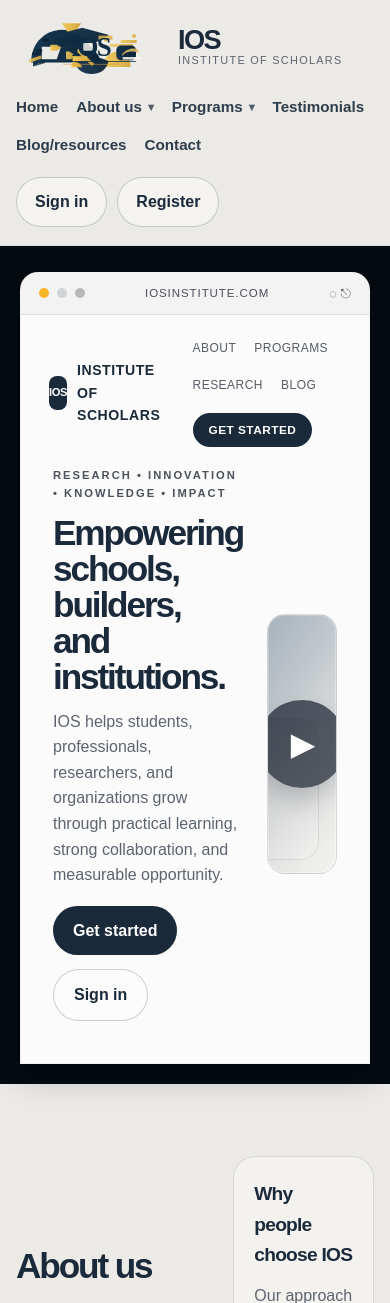
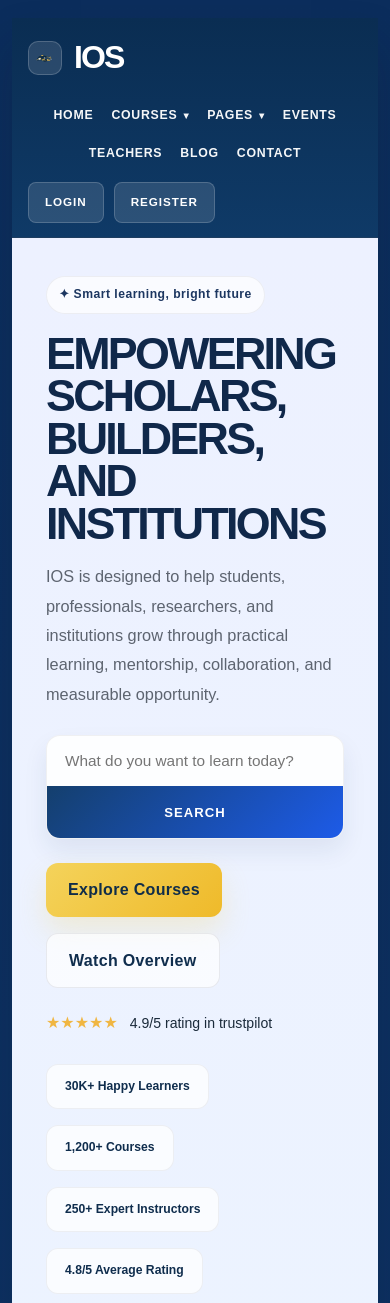
Before and after one commit to asunkemuhammed-oss/IOSInstitute, a Flask app: page / in a window 390 px wide; the page is wider, and only the part inside the window is pictured. Shown: the top 1303 px of that part. Run offline with Flask 3, Linux system fonts and the light colour scheme.

Commit message:
Finalize IOS landing page design

```diff
--- a/templates/home.html
+++ b/templates/home.html
@@ -14,19 +14,32 @@
         --primary: #1a2a3a;
         --accent: #d6794d;
         --line: rgba(17, 24, 39, 0.12);
+        --ios-blue: #1d5be8;
+        --ios-dark: #0f2d4d;
+        --ios-soft: #edf1f8;
+        --ios-gold: #f7d44b;
+        --section-bg: #f3f6fb;
       }
 
       * { box-sizing: border-box; }
       html { scroll-behavior: smooth; }
       body {
         margin: 0;
-        background: var(--bg);
+        background: linear-gradient(180deg, #0b2d5c 0%, #194b8f 100%);
         color: var(--text);
         font-family: Arial, Helvetica, sans-serif;
         line-height: 1.6;
       }
       a { text-decoration: none; color: inherit; }
-      img { max-width: 100%; }
+      img { max-width: 100%; display: block; }
+
+      .page-shell {
+        width: min(1280px, calc(100% - 24px));
+        margin: 18px auto;
+        background: #edf1f6;
+        box-shadow: 0 28px 45px rgba(17, 24, 39, 0.2);
+        overflow: hidden;
+      }
 
       .container {
         width: min(1180px, calc(100% - 32px));
@@ -34,20 +47,16 @@
       }
 
       .topbar {
-        position: sticky;
-        top: 0;
-        z-index: 20;
-        background: rgba(236,234,230,0.8);
-        backdrop-filter: blur(10px);
-        border-bottom: 1px solid rgba(17, 24, 39, 0.06);
+        background: linear-gradient(180deg, #0a2d52 0%, #0f3a67 100%);
+        border-bottom: 1px solid rgba(255,255,255,0.08);
       }
 
-      .nav {
+      .topbar-inner {
         display: flex;
         align-items: center;
         justify-content: space-between;
-        min-height: 82px;
-        gap: 20px;
+        min-height: 72px;
+        gap: 18px;
       }
 
       .brand {
@@ -57,42 +66,33 @@
       }
 
       .brand-mark {
-        width: 150px;
-        height: 56px;
+        width: 34px;
+        height: 34px;
+        border-radius: 10px;
         display: flex;
         align-items: center;
         justify-content: center;
+        background: rgba(255,255,255,0.12);
+        box-shadow: inset 0 0 0 1px rgba(255,255,255,0.18);
       }
 
       .brand-mark img {
-        display: block;
-        width: 100%;
-        height: 100%;
-        object-fit: contain;
-      }
-
-      .brand-text {
-        line-height: 1.05;
+        width: 20px;
+        height: 20px;
       }
 
       .brand-name {
-        font-size: 1.7rem;
+        font-size: 2rem;
         font-weight: 800;
         letter-spacing: -0.06em;
-        color: var(--primary);
-      }
-
-      .brand-sub {
-        font-size: 0.68rem;
-        letter-spacing: 0.12em;
-        text-transform: uppercase;
-        color: var(--muted);
+        color: #fff;
       }
 
       .nav-links {
         display: flex;
         align-items: center;
-        gap: 14px;
+        justify-content: center;
+        gap: 18px;
         flex-wrap: wrap;
       }
 
@@ -102,10 +102,12 @@
 
       .nav-item > a,
       .dropdown-menu a {
-        color: var(--primary);
-        font-size: 0.95rem;
-        font-weight: 600;
-        opacity: 0.9;
+        color: #fff;
+        font-size: 0.77rem;
+        font-weight: 700;
+        letter-spacing: 0.06em;
+        text-transform: uppercase;
+        opacity: 0.96;
         display: inline-flex;
         align-items: center;
         gap: 6px;
@@ -113,25 +115,19 @@
 
       .nav-item > a.has-caret::after {
         content: "▾";
-        font-size: 0.72rem;
-        color: var(--primary);
-        opacity: 0.8;
-      }
-
-      .nav-item > a:hover,
-      .dropdown-menu a:hover {
-        opacity: 1;
+        font-size: 0.62rem;
+        color: #fff;
       }
 
       .dropdown-menu {
         position: absolute;
         top: calc(100% + 10px);
         left: 0;
-        min-width: 200px;
-        background: rgba(255,255,255,0.9);
-        border: 1px solid var(--line);
-        border-radius: 14px;
-        box-shadow: 0 16px 30px rgba(17, 24, 39, 0.08);
+        min-width: 210px;
+        background: rgba(255,255,255,0.98);
+        border: 1px solid rgba(17, 24, 39, 0.08);
+        border-radius: 12px;
+        box-shadow: 0 18px 28px rgba(17, 24, 39, 0.08);
         padding: 8px 0;
         display: none;
         z-index: 30;
@@ -145,18 +141,7 @@
       .dropdown-menu a {
         display: block;
         padding: 10px 14px;
-      }
-
-      .ghost-btn {
-        border: 1px solid rgba(17,24,39,0.2);
-        background: rgba(255,255,255,0.4);
-        color: var(--primary);
-        padding: 11px 18px;
-        border-radius: 999px;
-        display: inline-flex;
-        align-items: center;
-        justify-content: center;
-        font-weight: 700;
+        color: var(--ios-dark);
       }
 
       .nav-cta {
@@ -166,247 +151,283 @@
         flex-wrap: wrap;
       }
 
-      .hero-wrap {
-        padding: 26px 0 20px;
-        background: #050b11;
-      }
-
-      .browser-shell {
-        width: min(1180px, calc(100% - 40px));
-        margin: 0 auto;
-        background: #efefef;
-        border-radius: 18px 18px 0 0;
-        border: 1px solid rgba(255,255,255,0.08);
-        overflow: hidden;
-        box-shadow: 0 14px 30px rgba(0,0,0,0.22);
-      }
-
-      .browser-bar {
-        display: flex;
+      .ghost-btn {
+        background: rgba(255,255,255,0.12);
+        color: #fff;
+        border: 1px solid rgba(255,255,255,0.18);
+        padding: 10px 16px;
+        border-radius: 8px;
+        display: inline-flex;
         align-items: center;
-        justify-content: space-between;
-        gap: 16px;
-        background: #f3f3f3;
-        border-bottom: 1px solid rgba(17,24,39,0.08);
-        padding: 10px 18px;
-      }
-
-      .browser-dots {
-        display: flex;
-        align-items: center;
-        gap: 8px;
-      }
-
-      .browser-dots span {
-        width: 10px;
-        height: 10px;
-        border-radius: 50%;
-        background: rgba(17,24,39,0.25);
-        display: inline-block;
-      }
-
-      .browser-dots span:first-child { background: #f8b52a; }
-      .browser-dots span:nth-child(2) { background: #d0d4d8; }
-      .browser-dots span:nth-child(3) { background: #b9b9b9; }
-
-      .browser-domain {
-        flex: 1;
-        text-align: center;
-        color: rgba(17,24,39,0.75);
-        font-size: 0.72rem;
+        justify-content: center;
+        font-size: 0.73rem;
+        font-weight: 700;
         letter-spacing: 0.08em;
         text-transform: uppercase;
       }
 
-      .browser-actions {
-        display: flex;
-        align-items: center;
-        gap: 10px;
-        color: rgba(17,24,39,0.65);
-        font-size: 0.82rem;
+      .hero-wrap {
+        background: linear-gradient(180deg, #edf1ff 0%, #ebf5ff 100%);
+        padding: 0;
       }
 
-      .browser-content {
-        background: rgba(255,255,255,0.78);
-        padding: 16px 18px 10px;
+      .hero-box {
+        display: grid;
+        grid-template-columns: 1.02fr 0.98fr;
+        align-items: center;
+        gap: 28px;
+        padding: 30px 48px 0;
+        min-height: 620px;
       }
 
-      .browser-top-nav {
-        display: flex;
-        align-items: center;
-        justify-content: space-between;
-        gap: 16px;
-        padding: 8px 10px 12px;
+      .hero-copy {
+        padding: 18px 0 30px;
       }
 
-      .brand-mini {
+      .hero-pill {
         display: inline-flex;
         align-items: center;
-        gap: 10px;
+        gap: 8px;
+        padding: 8px 12px;
+        border-radius: 999px;
+        background: rgba(255,255,255,0.7);
+        border: 1px solid rgba(17,24,39,0.06);
+        color: #1c3660;
+        font-size: 0.76rem;
+        font-weight: 700;
+        letter-spacing: 0.04em;
+        margin-bottom: 18px;
       }
 
-      .mini-mark {
-        display: inline-flex;
-        align-items: center;
-        justify-content: center;
-        width: 34px;
-        height: 34px;
-        border-radius: 8px;
-        background: var(--primary);
-        color: white;
-        font-size: 0.7rem;
+      .hero-copy h1 {
+        margin: 0;
+        color: #10284a;
+        font-size: clamp(2.8rem, 4.4vw, 5.3rem);
+        line-height: 0.95;
+        letter-spacing: -0.06em;
         font-weight: 800;
-        letter-spacing: -0.04em;
       }
 
-      .mini-word {
-        color: var(--primary);
-        font-size: 0.88rem;
-        font-weight: 700;
-        letter-spacing: 0.04em;
-        text-transform: uppercase;
+      .hero-copy p {
+        margin: 18px 0 0;
+        color: var(--muted);
+        font-size: 1.02rem;
+        line-height: 1.8;
+        max-width: 560px;
       }
 
-      .browser-links {
+      .search-row {
         display: flex;
-        align-items: center;
-        gap: 18px;
-        flex-wrap: wrap;
-        color: rgba(17,24,39,0.7);
-        font-size: 0.75rem;
-        letter-spacing: 0.04em;
-        text-transform: uppercase;
+        margin-top: 26px;
+        width: min(100%, 520px);
+        background: rgba(255,255,255,0.88);
+        border: 1px solid rgba(17,24,39,0.06);
+        border-radius: 16px;
+        overflow: hidden;
+        box-shadow: 0 12px 24px rgba(21, 51, 90, 0.08);
       }
 
-      .cta-inline {
-        background: var(--primary);
-        color: white;
+      .search-row input {
+        flex: 1;
         border: none;
-        border-radius: 999px;
-        padding: 10px 16px;
-        font-size: 0.74rem;
-        font-weight: 700;
-        letter-spacing: 0.04em;
-        text-transform: uppercase;
+        background: transparent;
+        padding: 16px 18px;
+        font-size: 0.96rem;
+        color: var(--text);
       }
 
-      .hero-scene {
-        display: grid;
-        grid-template-columns: 1.1fr 0.9fr;
-        align-items: center;
-        gap: 24px;
-        padding: 8px 6px 32px;
-      }
-
-      .copy-block {
-        position: relative;
-        padding-left: 8px;
-      }
-
-      .copy-block .eyebrow {
-        display: inline-block;
-        margin-bottom: 12px;
-        color: rgba(17,24,39,0.75);
-        font-size: 0.7rem;
-        letter-spacing: 0.18em;
+      .search-row button {
+        border: none;
+        background: linear-gradient(135deg, #143f6d 0%, #1d5be8 100%);
+        color: #fff;
+        padding: 0 22px;
+        font-size: 0.82rem;
+        font-weight: 700;
+        letter-spacing: 0.08em;
         text-transform: uppercase;
-        font-weight: 700;
-      }
-
-      .copy-block h1 {
-        margin: 0;
-        font-size: clamp(2.2rem, 3.2vw, 4.3rem);
-        line-height: 1.02;
-        letter-spacing: -0.06em;
-        color: var(--primary);
-        max-width: 520px;
-      }
-
-      .copy-block p {
-        margin: 14px 0 18px;
-        font-size: 1rem;
-        max-width: 520px;
-        color: var(--muted);
       }
 
       .hero-actions {
         display: flex;
-        gap: 14px;
-        margin-top: 18px;
+        gap: 16px;
+        margin-top: 24px;
         flex-wrap: wrap;
       }
 
+      .primary-btn,
+      .secondary-btn {
+        display: inline-flex;
+        align-items: center;
+        justify-content: center;
+        padding: 14px 22px;
+        border-radius: 12px;
+        font-weight: 700;
+        letter-spacing: 0.02em;
+      }
+
       .primary-btn {
-        background: var(--primary);
+        background: linear-gradient(135deg, #f4d35b 0%, #efba2a 100%);
+        color: #102d49;
+        box-shadow: 0 14px 28px rgba(244, 211, 91, 0.24);
+      }
+
+      .secondary-btn {
+        background: rgba(255,255,255,0.7);
+        border: 1px solid rgba(17,24,39,0.08);
+        color: var(--ios-dark);
+      }
+
+      .rating-row {
+        display: flex;
+        align-items: center;
+        gap: 12px;
+        margin-top: 22px;
+        color: var(--primary);
+        font-size: 0.88rem;
+      }
+
+      .rating-stars {
+        display: inline-flex;
+        gap: 2px;
+        color: #f0b642;
+        font-size: 1rem;
+      }
+
+      .quick-badges {
+        display: flex;
+        gap: 16px;
+        flex-wrap: wrap;
+        margin-top: 28px;
+      }
+
+      .quick-badge {
+        display: inline-flex;
+        align-items: center;
+        justify-content: center;
+        padding: 12px 18px;
+        border-radius: 12px;
+        font-size: 0.76rem;
+        font-weight: 700;
+        color: var(--ios-dark);
+        background: rgba(255,255,255,0.72);
+        border: 1px solid rgba(17,24,39,0.06);
+      }
+
+      .hero-visual {
+        position: relative;
+        display: flex;
+        align-items: flex-end;
+        justify-content: center;
+        min-height: 560px;
+      }
+
+      .hero-photo {
+        position: relative;
+        width: min(100%, 540px);
+        height: 520px;
+        border-radius: 30px 30px 0 0;
+        overflow: hidden;
+        background: linear-gradient(180deg, #e8e1fb 0%, #dfe9ff 100%);
+        box-shadow: 0 28px 44px rgba(17,24,39,0.14);
+      }
+
+      .hero-photo img {
+        width: 100%;
+        height: 100%;
+        object-fit: cover;
+      }
+
+      .float-card {
+        position: absolute;
+        background: rgba(255,255,255,0.9);
+        box-shadow: 0 16px 28px rgba(17,24,39,0.1);
+        border: 1px solid rgba(17,24,39,0.04);
+        border-radius: 16px;
+        padding: 12px 14px;
+        color: var(--ios-dark);
+        z-index: 2;
+      }
+
+      .float-card strong {
+        display: block;
+        font-size: 1.08rem;
+      }
+
+      .float-card span {
+        font-size: 0.72rem;
+        color: var(--muted);
+      }
+
+      .float-off {
+        top: 140px;
+        right: 30px;
+        background: rgba(244, 211, 91, 0.25);
+      }
+
+      .float-clients {
+        left: 36px;
+        bottom: 70px;
+        background: rgba(255,255,255,0.92);
+      }
+
+      .hero-stat-strip {
+        width: min(100%, 1180px);
+        margin: 0 auto;
+        display: grid;
+        grid-template-columns: 1.2fr repeat(3, minmax(0, 1fr));
+        gap: 18px;
+        padding: 26px 26px 20px;
+        background: linear-gradient(180deg, #0e2f58 0%, #102d49 100%);
+        border-radius: 18px 18px 0 0;
+        transform: translateY(18px);
+      }
+
+      .hero-stat-strip .title {
+        display: flex;
+        align-items: center;
+        padding: 10px 10px;
         color: #fff;
-        padding: 12px 20px;
-        border-radius: 999px;
+        font-size: clamp(1.8rem, 2.8vw, 3rem);
+        line-height: 1.08;
+        letter-spacing: -0.06em;
         font-weight: 700;
       }
 
-      .secondary-btn {
-        border: 1px solid rgba(17,24,39,0.2);
-        background: rgba(255,255,255,0.35);
-        color: var(--primary);
-        padding: 12px 20px;
-        border-radius: 999px;
-        font-weight: 700;
+      .hero-stat-box {
+        display: flex;
+        flex-direction: column;
+        align-items: center;
+        justify-content: center;
+        text-align: center;
+        min-height: 150px;
+        padding: 18px 14px;
+        border-radius: 14px;
       }
 
-      .video-panel {
-        position: relative;
+      .hero-stat-box:nth-child(2) { background: rgba(123, 154, 241, 0.2); }
+      .hero-stat-box:nth-child(3) { background: rgba(58, 194, 142, 0.2); }
+      .hero-stat-box:nth-child(4) { background: rgba(231, 95, 95, 0.18); }
+
+      .stat-icon {
+        width: 64px;
+        height: 64px;
+        border-radius: 50%;
+        border: 2px solid rgba(255,255,255,0.42);
         display: flex;
         align-items: center;
         justify-content: center;
-        min-height: 270px;
+        font-size: 1.8rem;
+        margin-bottom: 12px;
+        color: #fff;
       }
 
-      .video-visual {
-        position: relative;
-        width: 100%;
-        max-width: 420px;
-        height: 260px;
-        border-radius: 18px;
-        background: linear-gradient(135deg, rgba(18,52,78,0.15) 0%, rgba(15,26,35,0.12) 28%, rgba(242,240,235,0.95) 100%);
-        border: 1px solid rgba(17,24,39,0.08);
-        overflow: hidden;
-        box-shadow: inset 0 0 0 1px rgba(255,255,255,0.5);
+      .hero-stat-box strong {
+        color: #fff;
+        font-size: 1.12rem;
       }
 
-      .video-visual::before {
-        content: "";
-        position: absolute;
-        inset: 0;
-        background: linear-gradient(120deg, rgba(18,52,78,0.25), rgba(18,52,78,0.08), rgba(255,255,255,0.18));
-      }
-
-      .video-visual::after {
-        content: "";
-        position: absolute;
-        width: 180px;
-        height: 140px;
-        right: 18px;
-        bottom: 14px;
-        border-radius: 18px;
-        background: linear-gradient(135deg, rgba(0,0,0,0.18), rgba(255,255,255,0.3));
-        box-shadow: 0 0 0 1px rgba(17,24,39,0.08);
-      }
-
-      .play-btn {
-        position: absolute;
-        left: 50%;
-        top: 50%;
-        transform: translate(-50%, -50%);
-        width: 88px;
-        height: 88px;
-        border: none;
-        border-radius: 50%;
-        background: rgba(17,24,39,0.68);
-        color: white;
-        font-size: 2rem;
-        padding-left: 8px;
-        box-shadow: 0 12px 24px rgba(17,24,39,0.18);
-        z-index: 2;
+      section {
+        padding: 72px 0;
       }
 
       .mini-card {
@@ -686,12 +707,29 @@
       }
 
       @media (max-width: 900px) {
-        .hero-content,
+        .topbar-inner,
+        .hero-box,
         .about-grid,
         .skills-grid,
         .research-grid,
         .testimonials-grid,
         .resources-grid {
+          grid-template-columns: 1fr 1fr;
+        }
+
+        .topbar-inner {
+          display: grid;
+          grid-template-columns: 1fr;
+          padding: 14px 0;
+        }
+
+        .hero-box {
+          display: grid;
+          grid-template-columns: 1fr;
+          padding: 24px 20px 0;
+        }
+
+        .hero-stat-strip {
           grid-template-columns: 1fr 1fr;
         }
       }
@@ -711,54 +749,71 @@
         .research-grid,
         .testimonials-grid,
         .resources-grid,
-        .contact-box {
+        .contact-box,
+        .hero-stat-strip {
           grid-template-columns: 1fr;
           display: grid;
+        }
+
+        .hero-box {
+          padding: 20px 18px 0;
+        }
+
+        .hero-copy h1 {
+          font-size: 2.8rem;
+        }
+
+        .search-row {
+          flex-direction: column;
+          border-radius: 14px;
+        }
+
+        .search-row button {
+          min-height: 52px;
         }
       }
     </style>
   </head>
   <body>
+    <div class="page-shell">
       <header class="topbar">
-      <div class="container nav">
+        <div class="container topbar-inner">
           <div class="brand">
             <div class="brand-mark">
-            <img src="/static/images/ios-logo.svg" alt="IOS Institute logo">
+              <img src="/static/images/ios-logo.svg" alt="IOS logo">
             </div>
-          <div class="brand-text">
             <div class="brand-name">IOS</div>
-            <div class="brand-sub">Institute of Scholars</div>
-          </div>
           </div>
 
           <nav class="nav-links">
             <div class="nav-item"><a href="#home">Home</a></div>
 
             <div class="nav-item has-menu">
-            <a class="has-caret" href="#about">About us</a>
+              <a class="has-caret" href="#about">Courses</a>
               <div class="dropdown-menu">
                 <a href="#about">Overview</a>
-              <a href="#team">Our team</a>
+                <a href="#team">Mentors</a>
                 <a href="#contact">Contact</a>
               </div>
             </div>
 
             <div class="nav-item has-menu">
-            <a class="has-caret" href="#tech-skills">Programs</a>
+              <a class="has-caret" href="#tech-skills">Pages</a>
               <div class="dropdown-menu">
-              <a href="#tech-skills">Tech Skills</a>
-              <a href="#research-institute">Research institute</a>
+                <a href="#tech-skills">Programs</a>
+                <a href="#research-institute">Research</a>
                 <a href="#blog">Resources</a>
               </div>
             </div>
 
-          <div class="nav-item"><a href="#testimonials">Testimonials</a></div>
-          <div class="nav-item"><a href="#blog">Blog/resources</a></div>
+            <div class="nav-item"><a href="#events">Events</a></div>
+            <div class="nav-item"><a href="#teachers">Teachers</a></div>
+            <div class="nav-item"><a href="#blog">Blog</a></div>
             <div class="nav-item"><a href="#contact">Contact</a></div>
           </nav>
 
           <div class="nav-cta">
-          <a class="ghost-btn" href="/login">Sign in</a>
+            <a class="ghost-btn" href="/login">Login</a>
             <a class="ghost-btn" href="/register">Register</a>
           </div>
         </div>
@@ -766,49 +821,108 @@
 
       <main>
         <section id="home" class="hero-wrap">
-        <div class="browser-shell">
-          <div class="browser-bar">
-            <div class="browser-dots"><span></span><span></span><span></span></div>
-            <div class="browser-domain">iosinstitute.com</div>
-            <div class="browser-actions">◌ ⎋</div>
+          <div class="container hero-box">
+            <div class="hero-copy">
+              <div class="hero-pill">✦ Smart learning, bright future</div>
+              <h1>EMPOWERING SCHOLARS,<br>BUILDERS, AND<br>INSTITUTIONS</h1>
+              <p>
+                IOS is designed to help students, professionals, researchers, and institutions grow through practical learning, mentorship,
+                collaboration, and measurable opportunity.
+              </p>
+
+              <div class="search-row">
+                <input type="text" placeholder="What do you want to learn today?" aria-label="Course search">
+                <button type="button">Search</button>
               </div>
 
-          <div class="browser-content">
-            <div class="browser-top-nav">
-              <div class="brand-mini">
-                <span class="mini-mark">IOS</span>
-                <span class="mini-word">Institute of Scholars</span>
+              <div class="hero-actions">
+                <a class="primary-btn" href="/register">Explore Courses</a>
+                <a class="secondary-btn" href="#about">Watch Overview</a>
               </div>
 
-              <div class="browser-links">
-                <span>About</span>
-                <span>Programs</span>
-                <span>Research</span>
-                <span>Blog</span>
-                <button class="cta-inline">Get Started</button>
+              <div class="rating-row">
+                <span class="rating-stars">★★★★★</span>
+                <span>4.9/5 rating in trustpilot</span>
+              </div>
+
+              <div class="quick-badges">
+                <span class="quick-badge">30K+ Happy Learners</span>
+                <span class="quick-badge">1,200+ Courses</span>
+                <span class="quick-badge">250+ Expert Instructors</span>
+                <span class="quick-badge">4.8/5 Average Rating</span>
               </div>
             </div>
 
-            <div class="hero-scene">
-              <div class="copy-block">
-                <div class="eyebrow">Research • Innovation • Knowledge • Impact</div>
-                <h1>Empowering schools, builders, and institutions.</h1>
-                <p>
-                  IOS helps students, professionals, researchers, and organizations grow through practical learning,
-                  strong collaboration, and measurable opportunity.
-                </p>
+            <div class="hero-visual">
+              <div class="float-card float-off">
+                <strong>20% Off</strong>
+                <span>On all weekend courses</span>
+              </div>
 
-                <div class="hero-actions">
-                  <a class="primary-btn" href="/register">Get started</a>
-                  <a class="secondary-btn" href="/login">Sign in</a>
+              <div class="float-card float-clients">
+                <strong>5M+</strong>
+                <span>Students</span>
+              </div>
+
+              <div class="hero-photo">
+                <img
+                  src="https://images.unsplash.com/photo-1522202176988-66273c2fd55f?auto=format&fit=crop&w=1200&q=80"
+                  alt="Professional working on a laptop while learning and collaborating"
+                >
+              </div>
             </div>
           </div>
 
-              <div class="video-panel">
-                <div class="video-visual">
-                  <button class="play-btn" aria-label="Play video">▶</button>
+          <div class="container hero-stat-strip">
+            <div class="title">Best platform to learn everything</div>
+
+            <div class="hero-stat-box">
+              <div class="stat-icon">◎</div>
+              <strong>Language</strong>
+            </div>
+
+            <div class="hero-stat-box">
+              <div class="stat-icon">↗</div>
+              <strong>Business</strong>
+            </div>
+
+            <div class="hero-stat-box">
+              <div class="stat-icon">▤</div>
+              <strong>Literature</strong>
             </div>
           </div>
+        </section>
+
+        <section class="why-section">
+          <div class="container">
+            <div class="section-head" style="text-align:center; margin-bottom:28px;">
+              <h2>Why We Are The Best?</h2>
+              <p>We are the best because we are a complete platform for your learning journey.</p>
+            </div>
+
+            <div class="skills-grid">
+              <div class="feature-card">
+                <span class="tag">15</span>
+                <h3>Years Of Glory</h3>
+                <p>Long-term experience delivering quality learning outcomes and academic support.</p>
+              </div>
+
+              <div class="feature-card">
+                <span class="tag">500+</span>
+                <h3>Expert Mentors</h3>
+                <p>Industry-ready experts, professionals, and educators guiding each learner.</p>
+              </div>
+
+              <div class="feature-card">
+                <span class="tag">Job</span>
+                <h3>Placement Support</h3>
+                <p>Practical pathways to internships, job readiness, and career opportunities.</p>
+              </div>
+
+              <div class="feature-card">
+                <span class="tag">Research</span>
+                <h3>Research &amp; Innovation</h3>
+                <p>Technology and evidence-driven learning built around modern development.</p>
               </div>
             </div>
           </div>
```
Lines whose indentation alone changed are shown as unchanged.
